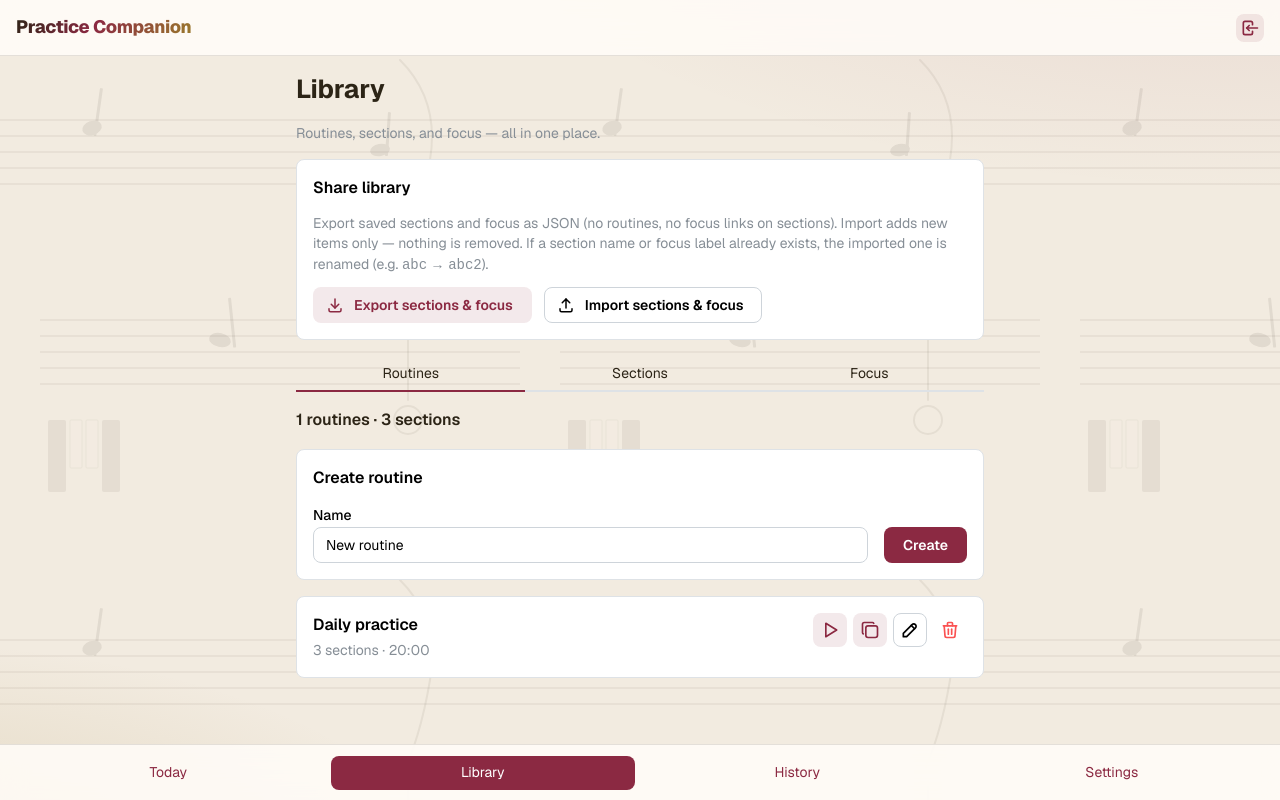
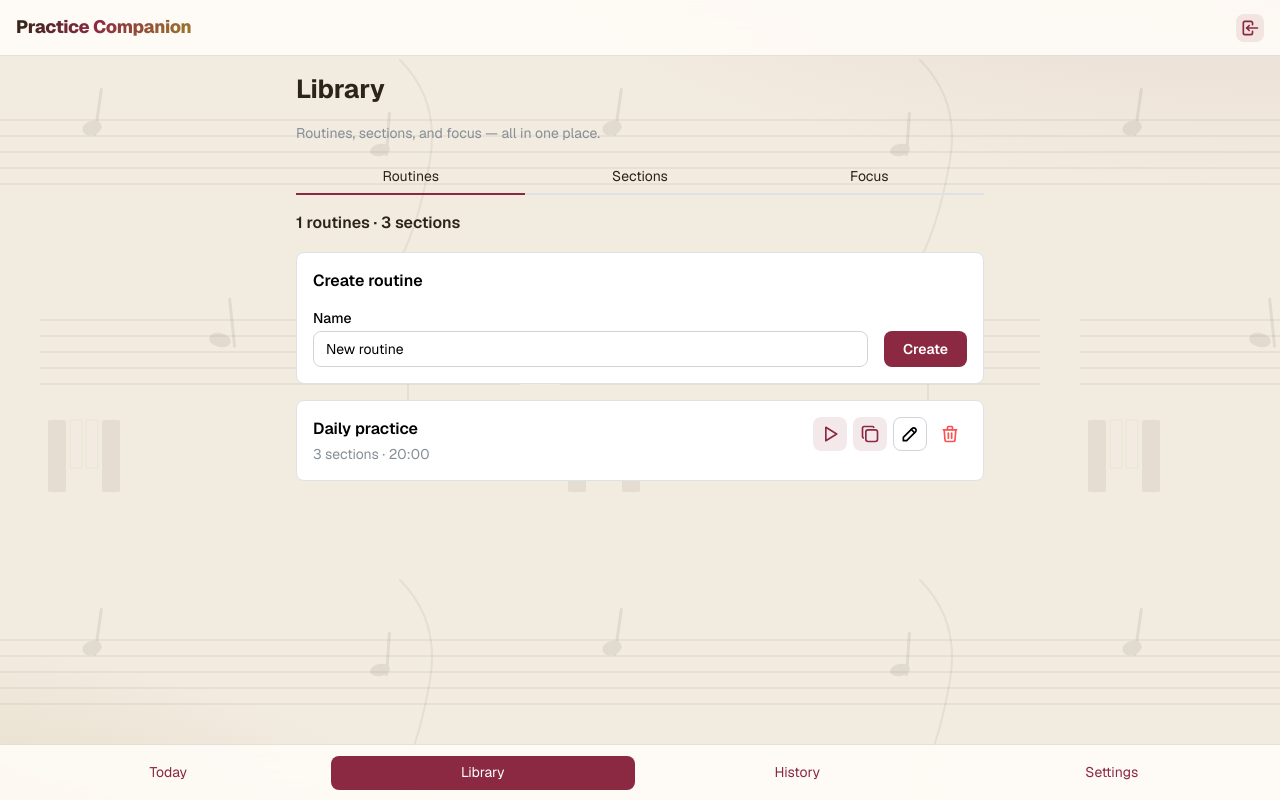
Before and after one commit to nanw94/PractiseCompanion, a Next.js app: page /library in a window 1280 px wide. Built offline with nearby package versions, Linux system fonts and the light colour scheme; no server answers.

Commit message:
Move Library share bar from Library to Settings page
Co-authored-by: Nathan Wong <nanw94@users.noreply.github.com>

```diff
--- a/app/library/page.tsx
+++ b/app/library/page.tsx
@@ -4,7 +4,6 @@ import dynamic from "next/dynamic";
 import { Suspense, useCallback, useEffect, useState } from "react";
 import { useRouter, useSearchParams } from "next/navigation";
 import { Container, Stack, Tabs, Text, Title } from "@mantine/core";
-import { LibraryShareBar } from "./LibraryShareBar";
 import { RoutinesTab } from "./RoutinesTab";
 
 const SectionsTab = dynamic(() => import("./SectionsTab").then((m) => ({ default: m.SectionsTab })));
@@ -45,8 +44,6 @@ function LibraryPageContent() {
           Routines, sections, and focus — all in one place.
         </Text>
 
-        <LibraryShareBar />
-
         <Tabs value={tab} onChange={setTabAndUrl} keepMounted={false}>
           <Tabs.List grow>
             <Tabs.Tab value="routines">Routines</Tabs.Tab>
--- a/app/settings/page.tsx
+++ b/app/settings/page.tsx
@@ -5,6 +5,7 @@ import { ActionIcon, Card, Container, Group, Stack, Text, Title, Tooltip } from
 import { IconDownload, IconTrash, IconUpload } from "@tabler/icons-react";
 import { useAppData } from "@/hooks/useAppData";
 import { modals } from "@mantine/modals";
+import { LibraryShareBar } from "../library/LibraryShareBar";
 
 function download(filename: string, text: string) {
   const blob = new Blob([text], { type: "application/json" });
@@ -95,6 +96,8 @@ export default function SettingsPage() {
           </Stack>
         </Card>
 
+        <LibraryShareBar />
+
         <Card withBorder>
           <Stack gap="sm">
             <Title order={3}>Reset</Title>
```
